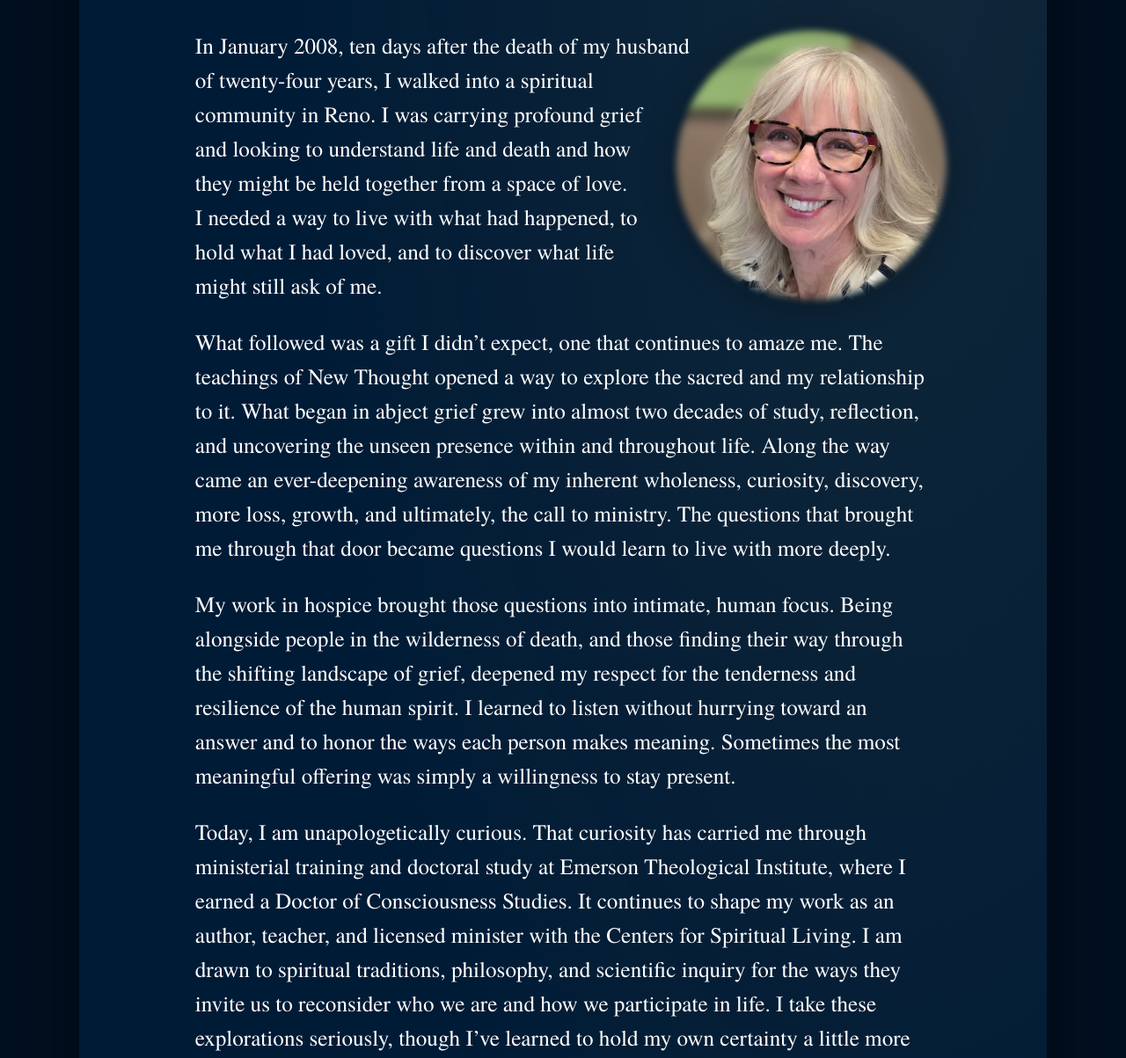
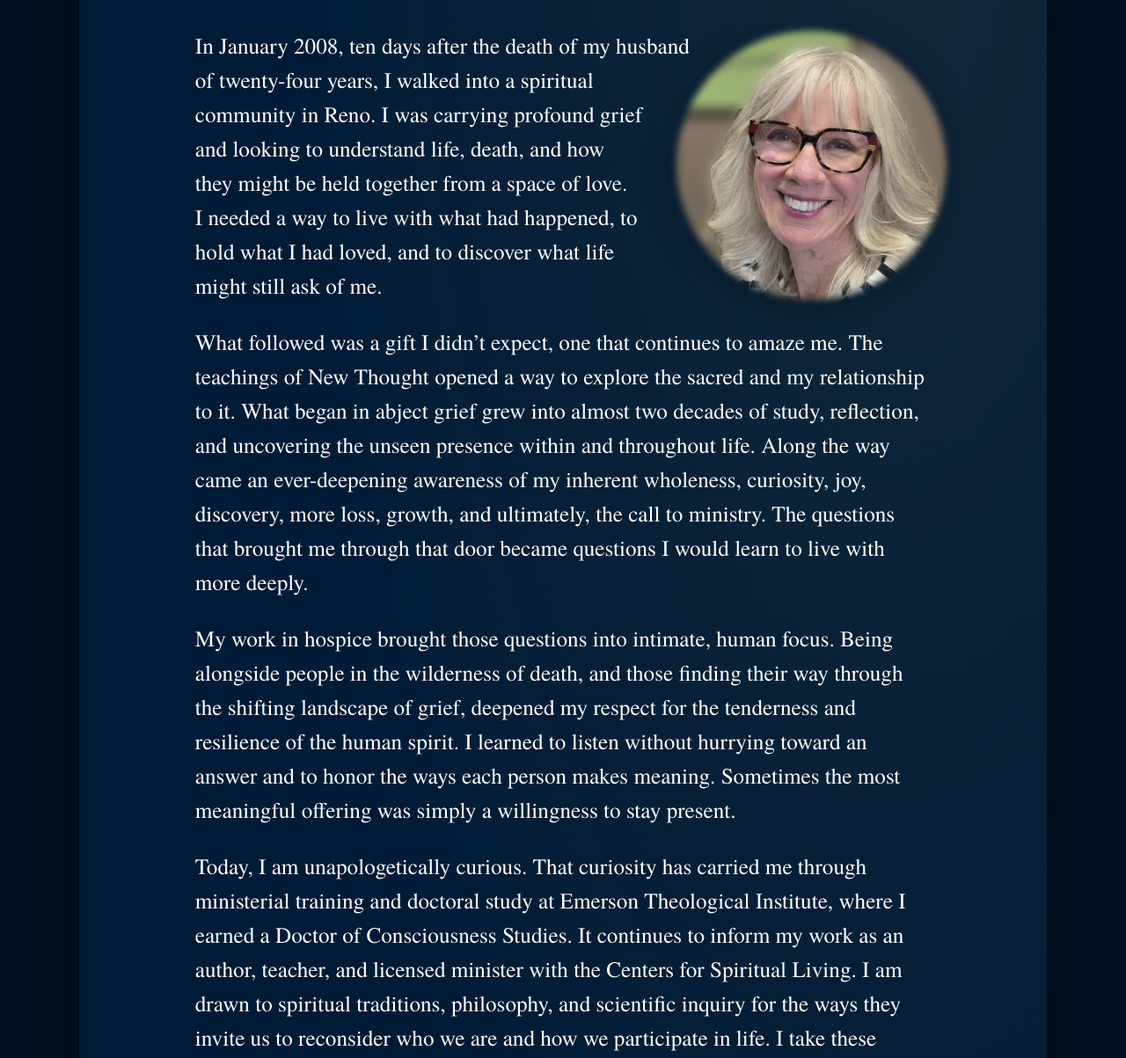
Before and after one commit to RevRachael/frannieulm, a plain HTML site: page about.html in a window 1280 px wide. Shown: the part 317-1520 px from the top of the page at 88% size. Drawn offline with Linux system fonts and the light colour scheme.

Commit message:
Frannie's text edits and retouched portrait
Co-Authored-By: Claude Opus 5.5 <noreply@anthropic.com>
Claude-Session: https://claude.ai/code/session_01CDnxyw1ABdvVEESV45hVpo

```diff
--- a/about.html
+++ b/about.html
@@ -206,12 +206,12 @@ body{background:var(--deep);color:var(--white);font-family:var(--serif)}
       <rect x="0" y="11.4" width="141" height="1.2" fill="url(#rl)"/><rect x="170" y="11.4" width="141" height="1.2" fill="url(#rr)"/>
       <use href="#star" x="143.5" y="0" width="24" height="24"/>
     </svg>
-    <div class="photo"><img src="frannie-portrait.png" alt="Portrait of Rev. Dr. Frannie Ulm"></div>
+    <div class="photo"><img src="frannie-portrait-v2.png" alt="Portrait of Rev. Dr. Frannie Ulm"></div>
     <div class="bio">
-      <p>In January 2008, ten days after the death of my husband of twenty-four years, I walked into a spiritual community in Reno. I was carrying profound grief and looking to understand life and death and how they might be held together from a space of love. I needed a way to live with what had happened, to hold what I had loved, and to discover what life might still ask of me.</p>
-      <p>What followed was a gift I didn’t expect, one that continues to amaze me. The teachings of New Thought opened a way to explore the sacred and my relationship to it. What began in abject grief grew into almost two decades of study, reflection, and uncovering the unseen presence within and throughout life. Along the way came an ever-deepening awareness of my inherent wholeness, curiosity, discovery, more loss, growth, and ultimately, the call to ministry. The questions that brought me through that door became questions I would learn to live with more deeply.</p>
+      <p>In January 2008, ten days after the death of my husband of twenty-four years, I walked into a spiritual community in Reno. I was carrying profound grief and looking to understand life, death, and how they might be held together from a space of love. I needed a way to live with what had happened, to hold what I had loved, and to discover what life might still ask of me.</p>
+      <p>What followed was a gift I didn’t expect, one that continues to amaze me. The teachings of New Thought opened a way to explore the sacred and my relationship to it. What began in abject grief grew into almost two decades of study, reflection, and uncovering the unseen presence within and throughout life. Along the way came an ever-deepening awareness of my inherent wholeness, curiosity, joy, discovery, more loss, growth, and ultimately, the call to ministry. The questions that brought me through that door became questions I would learn to live with more deeply.</p>
       <p>My work in hospice brought those questions into intimate, human focus. Being alongside people in the wilderness of death, and those finding their way through the shifting landscape of grief, deepened my respect for the tenderness and resilience of the human spirit. I learned to listen without hurrying toward an answer and to honor the ways each person makes meaning. Sometimes the most meaningful offering was simply a willingness to stay present.</p>
-      <p>Today, I am unapologetically curious. That curiosity has carried me through ministerial training and doctoral study at Emerson Theological Institute, where I earned a Doctor of Consciousness Studies. It continues to shape my work as an author, teacher, and licensed minister with the Centers for Spiritual Living. I am drawn to spiritual traditions, philosophy, and scientific inquiry for the ways they invite us to reconsider who we are and how we participate in life. I take these explorations seriously, though I’ve learned to hold my own certainty a little more lightly.</p>
+      <p>Today, I am unapologetically curious. That curiosity has carried me through ministerial training and doctoral study at Emerson Theological Institute, where I earned a Doctor of Consciousness Studies. It continues to inform my work as an author, teacher, and licensed minister with the Centers for Spiritual Living. I am drawn to spiritual traditions, philosophy, and scientific inquiry for the ways they invite us to reconsider who we are and how we participate in life. I take these explorations seriously, though I’ve learned to hold my own certainty a little more lightly.</p>
       <p>My first book, <cite>Reimagining the Sacred: A Dictionary for the Modern Seeker</cite>, grew from this continuing exploration and my love of words. I became interested in how language can help us understand one another and how easily we can use the same word while meaning very different things. Creating the dictionary offered a way to bring spiritual and metaphysical meanings into contemporary conversation, alongside scientific perspectives where relevant. My intention was to offer a thoughtful, accessible companion for readers exploring their own questions.</p>
       <p>For me, the value of spiritual study becomes clear in the living of it—in how we respond when life unsettles us, how we meet someone whose experience differs from our own, and whether we can remain open when an old understanding no longer serves. These are daily practices in my own life. Some days I remember to pause. Other days, the wisdom arrives shortly after I could have used it. And onward I go, ever curious about what life has yet to teach me.</p>
       <p>It is my heartfelt intention that my work opens portals of curiosity and offers something of substance to your own exploration.</p>
```
Also changed, not shown: index.html (+2 -2 lines), frannie-portrait-v2.png (added), frannie-portrait.png (deleted).
